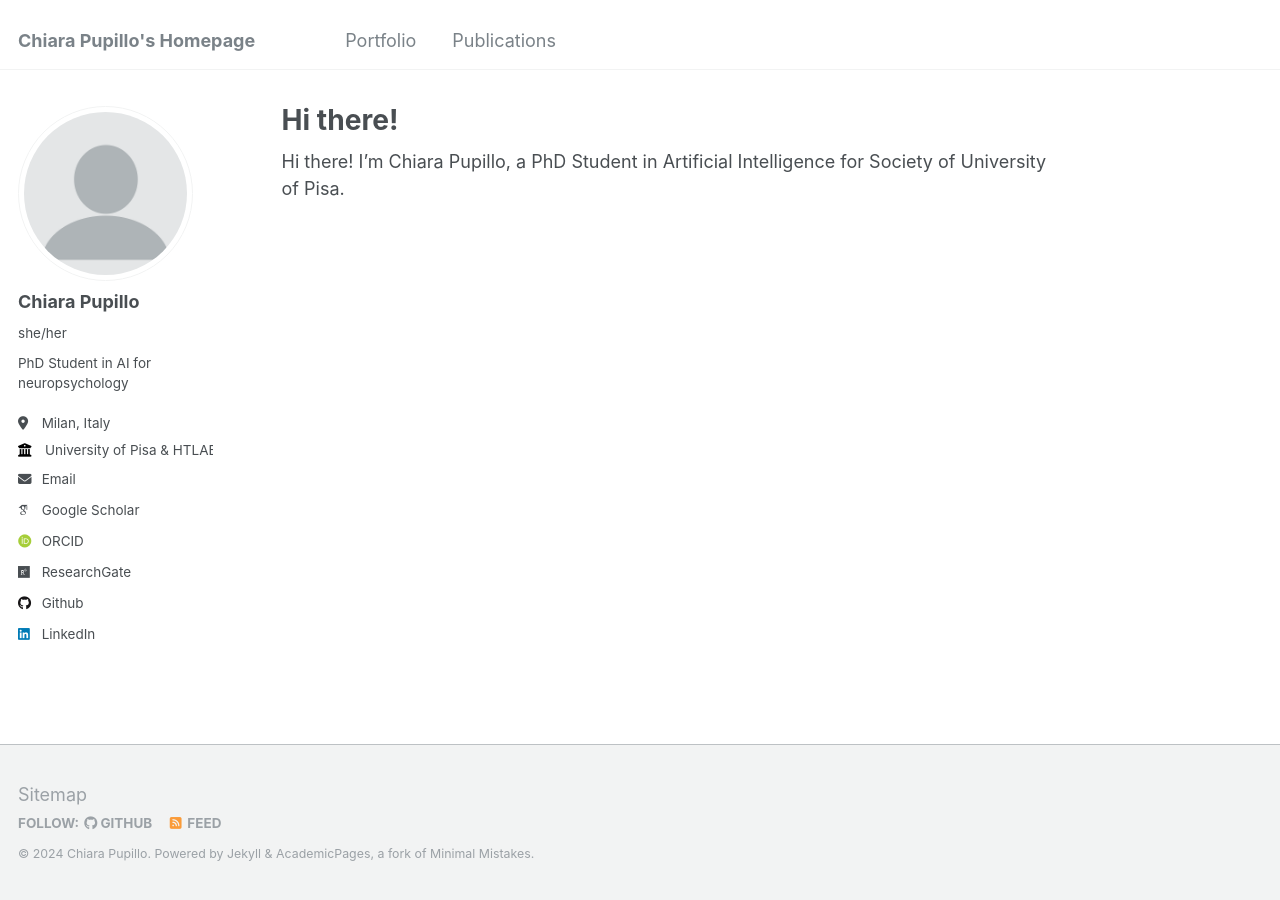
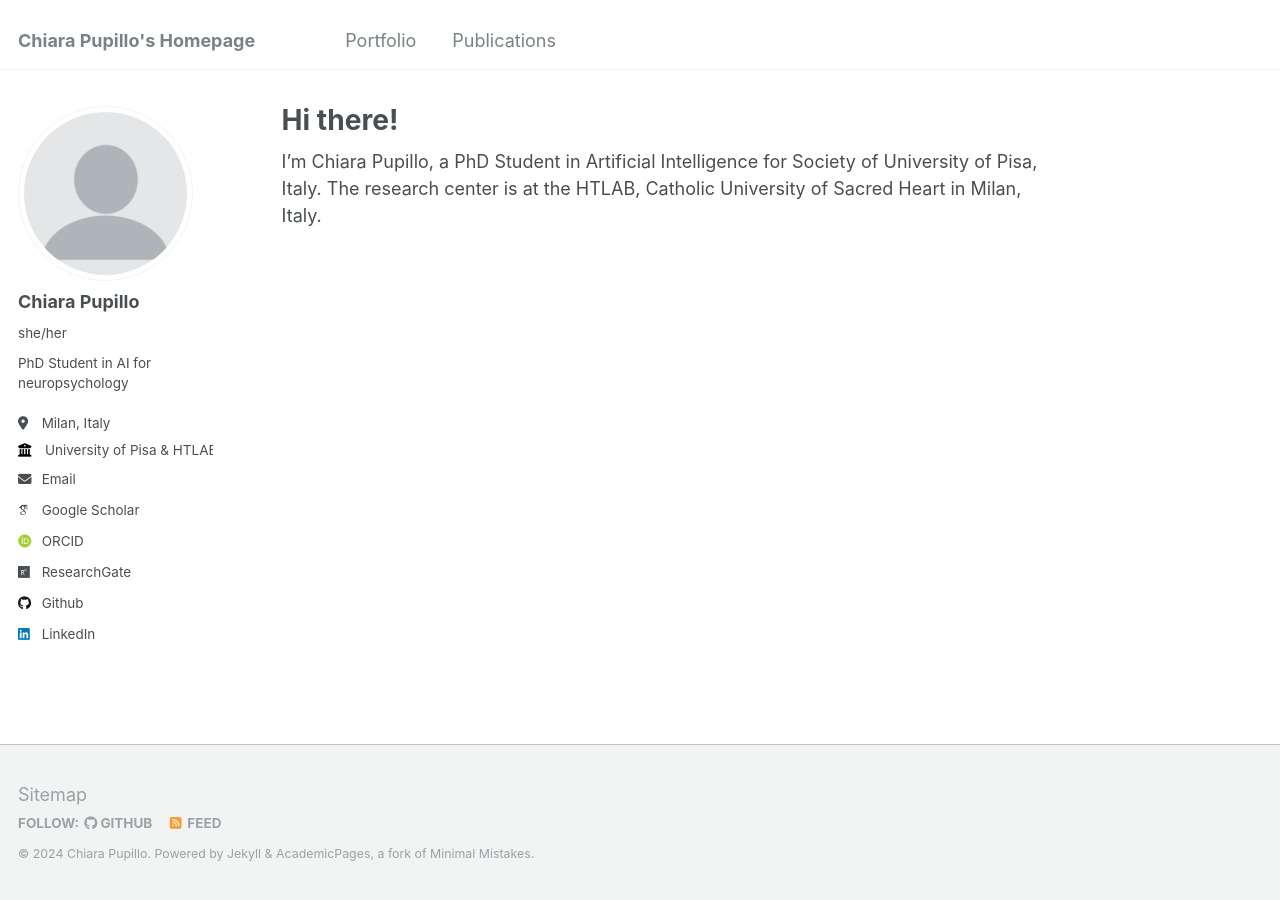
Before and after one commit to chiara-pupillo/chiara-pupillo.github.io, a Jekyll site: the page built from _pages/about.md, in a window 1280 px wide. Built offline with Jekyll 4.4.1, drawn with Linux system fonts in a browser that asks for light colours; some web fonts are replaced.

Commit message:
Update about.md

```diff
--- a/_pages/about.md
+++ b/_pages/about.md
@@ -7,4 +7,5 @@ redirect_from:
   - /about/
   - /about.html
 ---
-Hi there! I'm Chiara Pupillo, a PhD Student in Artificial Intelligence for Society of University of Pisa.
+I'm Chiara Pupillo, a PhD Student in Artificial Intelligence for Society of University of Pisa, Italy.
+The research center is at the HTLAB, Catholic University of Sacred Heart in Milan, Italy.
```
